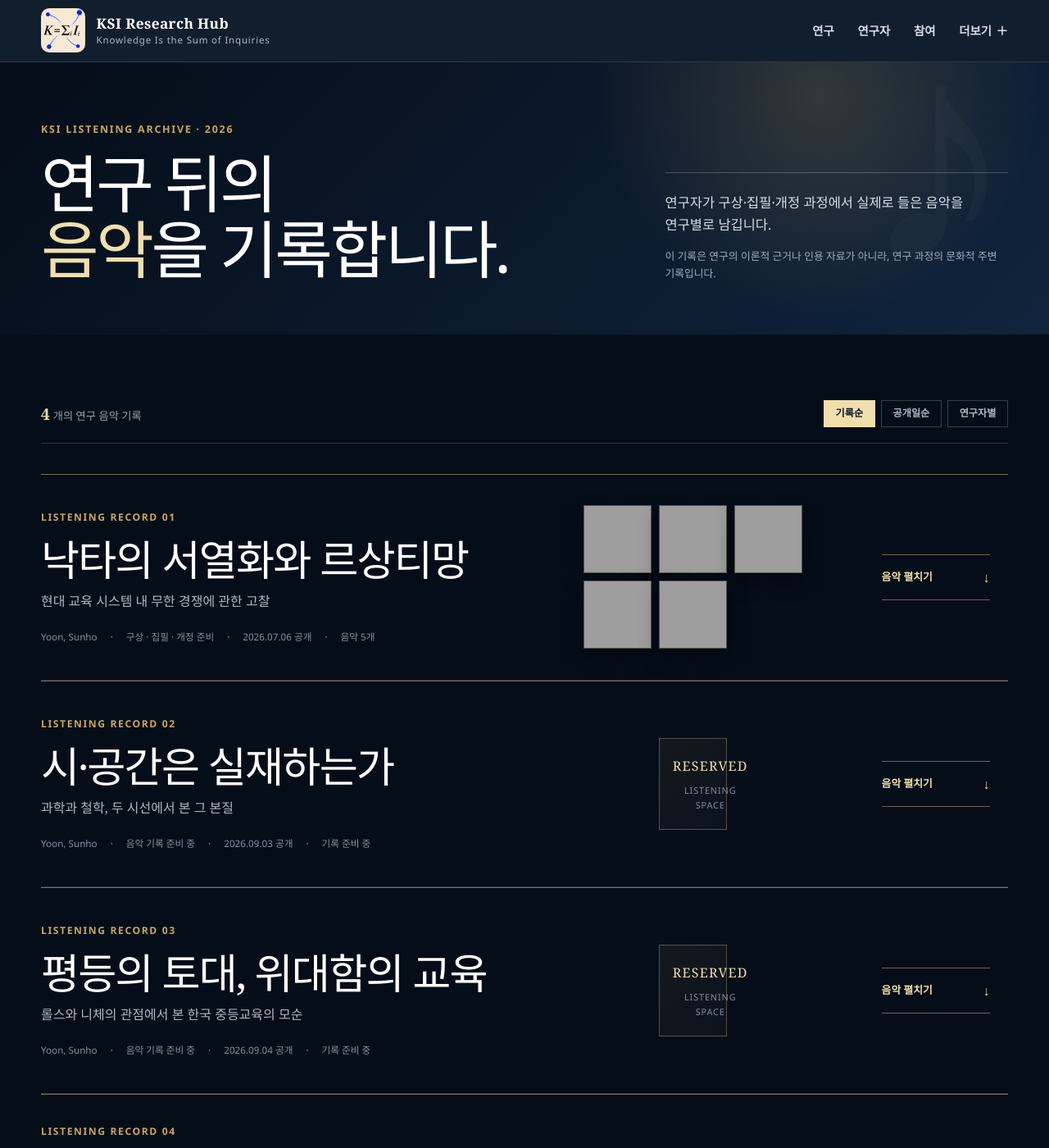
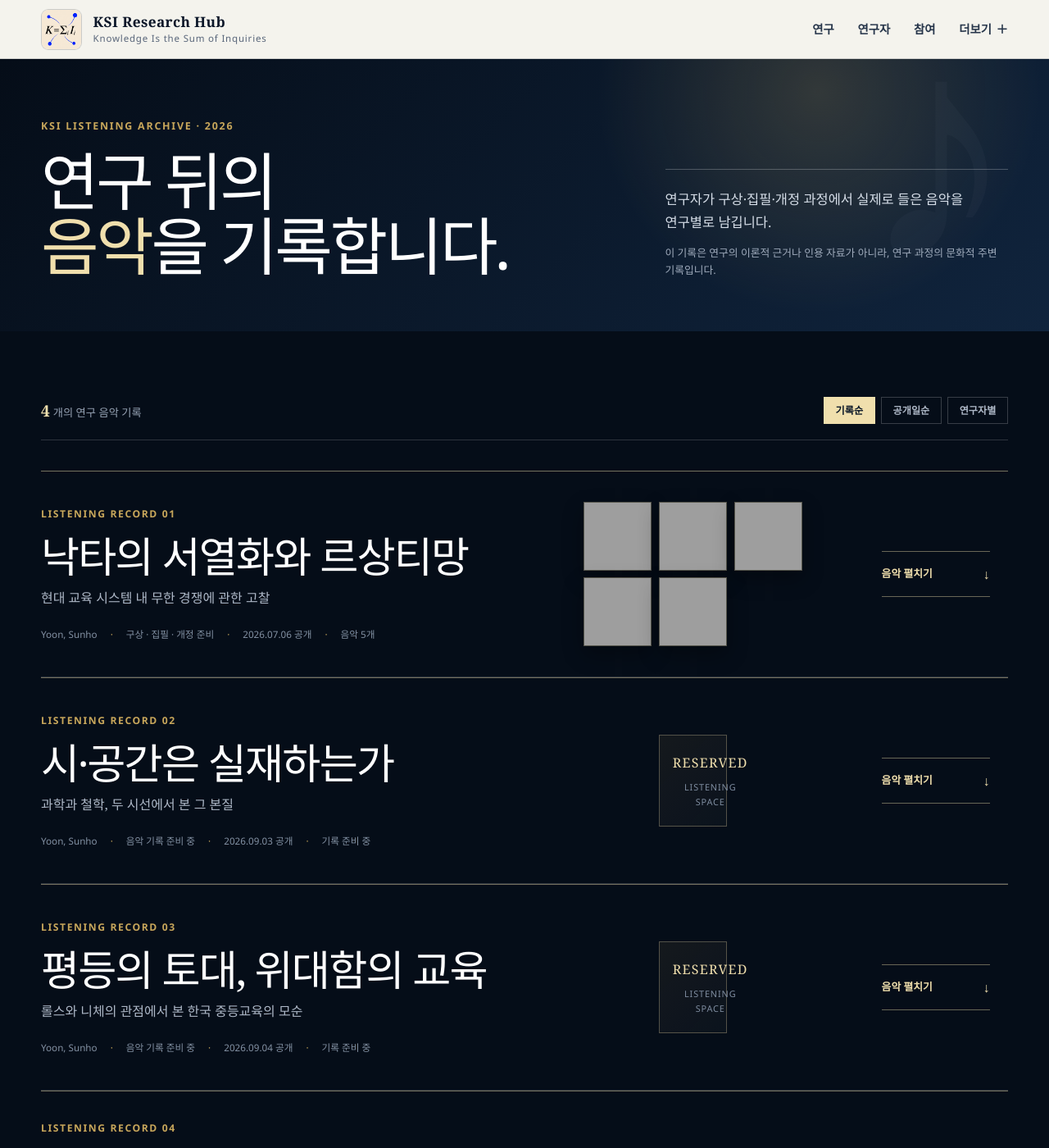
Before and after one commit to SunhoYoon-Hub/KSI-Research-Hub, a Jekyll site: the page built from docs/listening.md, in a window 1280 px wide and 1400 px high. Shown: the whole window at 82% size. Built offline with Jekyll 4.4.1, drawn with Linux system fonts in a browser that asks for light colours; grey boxes are pictures that could not be loaded.

Commit message:
Restore ivory header and unify Apple Music links

```diff
--- a/docs/_layouts/default.html
+++ b/docs/_layouts/default.html
@@ -3,7 +3,7 @@
   <head>
     <meta charset="utf-8">
     <meta name="viewport" content="width=device-width, initial-scale=1">
-    <meta name="theme-color" content="#081526">
+    <meta name="theme-color" content="#f4f3ed">
     <meta name="description" content="{{ page.description | default: site.description }}">
     <title>{% if page.title %}{{ page.title }} · {% endif %}{{ site.title }}</title>
     <link rel="icon" type="image/png" href="{{ '/assets/images/ksi-logo.png' | relative_url }}">
--- a/docs/assets/css/style.css
+++ b/docs/assets/css/style.css
@@ -60,9 +60,9 @@ a:focus-visible {
   justify-content: space-between;
   min-height: 72px;
   padding: .65rem max(2rem, calc((100vw - var(--max-width)) / 2));
-  color: #fff;
-  background: rgba(8, 21, 38, .96);
-  border-bottom: 1px solid rgba(255, 255, 255, .12);
+  color: var(--ink);
+  background: rgba(244, 243, 237, .97);
+  border-bottom: 1px solid rgba(11, 22, 40, .16);
   backdrop-filter: blur(16px);
 }
 
@@ -70,7 +70,7 @@ a:focus-visible {
   display: inline-flex;
   align-items: center;
   gap: .85rem;
-  color: #fff;
+  color: var(--ink);
   text-decoration: none;
 }
 
@@ -79,11 +79,11 @@ a:focus-visible {
   display: block;
   overflow: hidden;
   flex: 0 0 auto;
-  width: 54px;
-  height: 54px;
-  background: #f7efe2;
-  border: 1px solid rgba(240, 223, 173, .75);
-  border-radius: 10px;
+  width: 50px;
+  height: 50px;
+  background: #f4f3ed;
+  border: 1px solid rgba(11, 22, 40, .18);
+  border-radius: 9px;
 }
 
 .brand-logo img {
@@ -91,15 +91,15 @@ a:focus-visible {
   top: 50%;
   left: 50%;
   display: block;
-  width: 84px;
-  height: 84px;
+  width: 70px;
+  height: 70px;
   max-width: none;
-  transform: translate(-50%, -48%);
+  transform: translate(-50%, -47%);
 }
 
 .brand-copy { display: grid; line-height: 1.25; }
 .brand-copy strong { font-family: var(--serif); font-size: 1.08rem; letter-spacing: .02em; }
-.brand-copy small { margin-top: .16rem; color: #aeb8c7; font-size: .72rem; letter-spacing: .07em; }
+.brand-copy small { margin-top: .16rem; color: #59667a; font-size: .72rem; letter-spacing: .07em; }
 
 .site-nav {
   display: flex;
@@ -108,13 +108,13 @@ a:focus-visible {
 }
 
 .site-nav a {
-  color: #d8dee7;
+  color: var(--ink-soft);
   font-size: .9rem;
   font-weight: 600;
   text-decoration: none;
 }
 
-.site-nav a:hover { color: var(--gold-light); }
+.site-nav a:hover { color: var(--blue); }
 
 .nav-more { position: relative; }
 
@@ -122,7 +122,7 @@ a:focus-visible {
   display: flex;
   align-items: center;
   gap: .35rem;
-  color: #d8dee7;
+  color: var(--ink-soft);
   cursor: pointer;
   font-size: .9rem;
   font-weight: 600;
@@ -130,7 +130,7 @@ a:focus-visible {
 }
 
 .nav-more summary::-webkit-details-marker { display: none; }
-.nav-more summary:hover, .nav-more[open] summary { color: var(--gold-light); }
+.nav-more summary:hover, .nav-more[open] summary { color: var(--blue); }
 .nav-more summary span { transition: transform .18s ease; }
 .nav-more[open] summary span { transform: rotate(45deg); }
 
@@ -148,6 +148,7 @@ a:focus-visible {
 
 .nav-more-menu a {
   padding: .65rem .75rem;
+  color: #e7ecf3;
   font-size: .82rem;
 }
 
@@ -1252,8 +1253,8 @@ a:focus-visible {
 
 @media (max-width: 620px) {
   .site-header { position: static; }
-  .brand-logo { width: 46px; height: 46px; }
-  .brand-logo img { width: 72px; height: 72px; }
+  .brand-logo { width: 44px; height: 44px; }
+  .brand-logo img { width: 62px; height: 62px; }
   .brand-copy strong { font-size: .94rem; }
   .site-nav > a { display: none; }
   .intro h1 { font-size: clamp(2.5rem, 13vw, 4rem); }
--- a/docs/listening.md
+++ b/docs/listening.md
@@ -97,8 +97,8 @@ extra_js: /assets/js/listening-carousel.js
 
         <div class="coverflow" tabindex="0" role="group" aria-roledescription="음악 회전 목록" aria-label="연구 과정에서 들은 음악">
           {% for album in record.albums %}
-          {% assign album_url = album.music_url | default: album.spotify_url %}
-          {% assign album_platform = album.platform | default: "Spotify" %}
+          {% assign album_url = album.music_url %}
+          {% assign album_platform = album.platform | default: "Apple Music" %}
           <button
             class="album-card{% if album.initial %} is-active{% endif %}"
             type="button"
@@ -133,8 +133,8 @@ extra_js: /assets/js/listening-carousel.js
       </div>
 
       <section class="album-information" data-album-information aria-live="polite">
-        {% assign initial_album_url = initial_album.music_url | default: initial_album.spotify_url %}
-        {% assign initial_album_platform = initial_album.platform | default: "Spotify" %}
+        {% assign initial_album_url = initial_album.music_url %}
+        {% assign initial_album_platform = initial_album.platform | default: "Apple Music" %}
         <div class="album-identity">
           <p class="album-panel-label">Selected Music · 선택한 음악</p>
           <p class="album-counter"><span data-current-number>01</span> / {{ record.albums | size | prepend: '0' | slice: -2, 2 }}</p>
```
Also changed, not shown: other parts of docs/listening.md (+1 -1 lines), docs/_data/listening.yml (+10 -5 lines).
